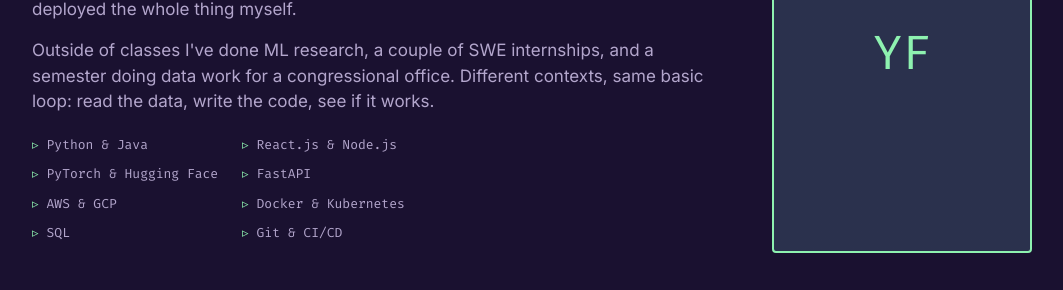
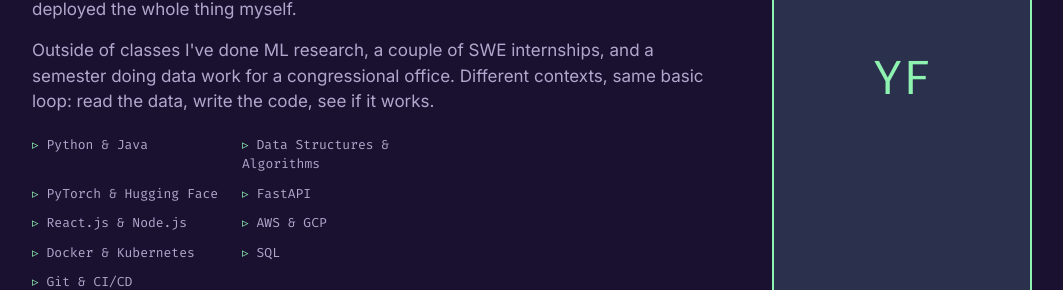
Before and after one commit to yusrafaheem/yusrafaheem.github.io, a React (Vite) app: page / in a window 1280 px wide. Shown: the part 1135-1425 px from the top of the page, without its empty margins (108-1171 px from the left). Built offline with nearby package versions, Linux system fonts and the light colour scheme; a web font is replaced by a local one.

Commit message:
Reorder skills in content.js

```diff
--- a/src/data/content.js
+++ b/src/data/content.js
@@ -28,9 +28,10 @@ const content = {
     ],
     skills: [
       "Python & Java",
-      "React.js & Node.js",
+      "Data Structures & Algorithms",
       "PyTorch & Hugging Face",
       "FastAPI",
+      "React.js & Node.js",
       "AWS & GCP",
       "Docker & Kubernetes",
       "SQL",
```
